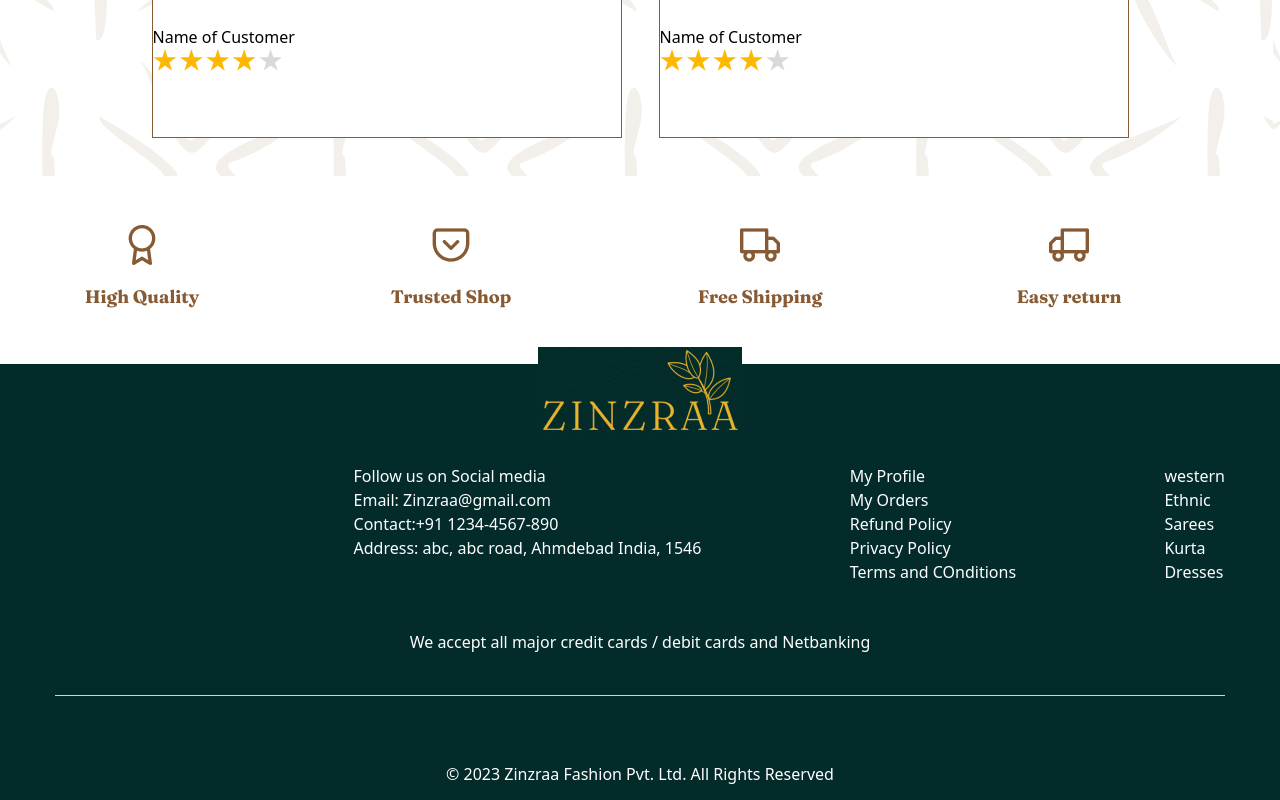
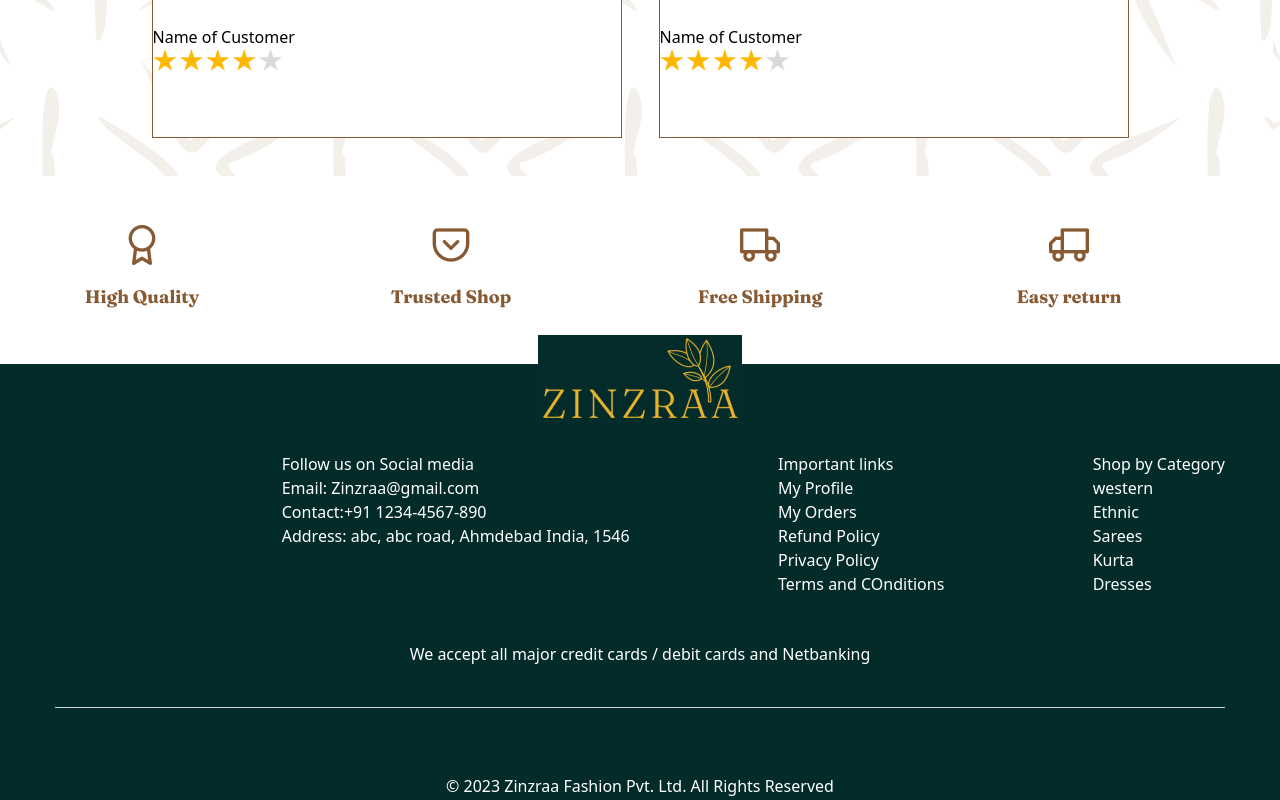
Before and after one commit to Anand3074/Asynk-Zinzraa, a React (Vite) app: page / in a window 1280 px wide. Shown: the part 6196-6996 px from the top of the page. Built offline with nearby package versions, Linux system fonts and the light colour scheme.

Commit message:
footer  links

```diff
--- a/src/Components/Footer.jsx
+++ b/src/Components/Footer.jsx
@@ -1,5 +1,6 @@
 import React from 'react'
 import logof from '../assets/logof.png'
+import {Link } from 'react-router-dom'
 
 const Footer = () => {
     const contact = {
@@ -42,7 +43,7 @@ const Footer = () => {
                     </div>
                     <div className='flex md:w-[217px] justify-center mb-[25px]' >
                         <ul className='justify-center items-center '>
-                            <li className='justify-center'>{ImpLink.field}</li>
+                            <li className='justify-center'>{ImpLink.title}</li>
                             <li className='justify-center'>{ImpLink.field1}</li>
                             <li className='justify-center'>{ImpLink.field2}</li>
                             <li className='justify-center'>{ImpLink.field3}</li>
@@ -53,8 +54,8 @@ const Footer = () => {
                     </div>
                     <div className='flex  justify-center mb-[25px]' >
                         <ul className='flex flex-col'>
-                            <li className='justify-center'>{ShopCategory.field}</li>
-                            <li className='justify-center'>{ShopCategory.field1}</li>
+                            <li className='justify-center'>{ShopCategory.title}</li>
+                            <Link to='/Dresses'> <li className='justify-center'>{ShopCategory.field1}</li></Link>
                             <li className='justify-center'>{ShopCategory.field2}</li>
                             <li className='justify-center'>{ShopCategory.field3}</li>
                             <li className='justify-center'>{ShopCategory.field4}</li>
```
